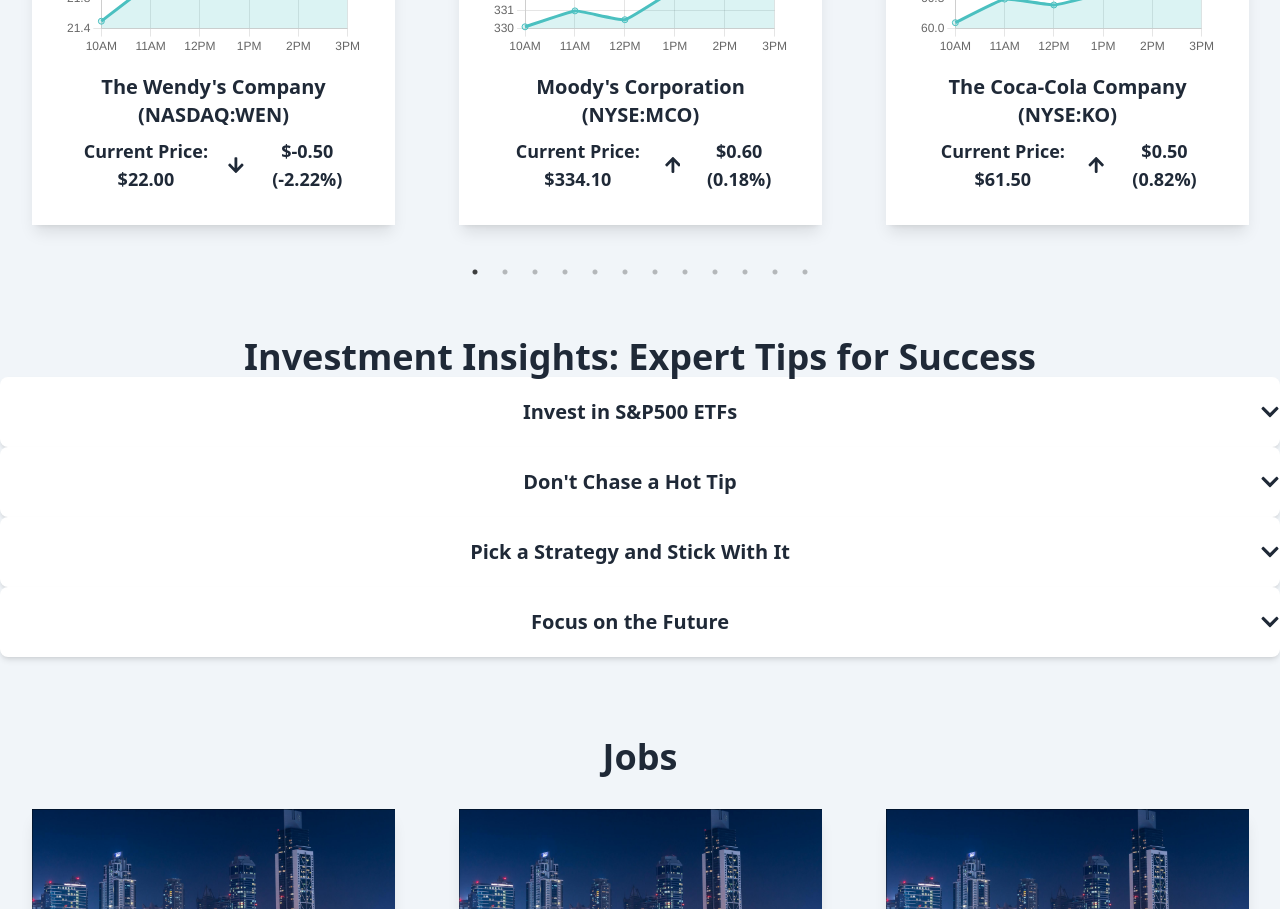
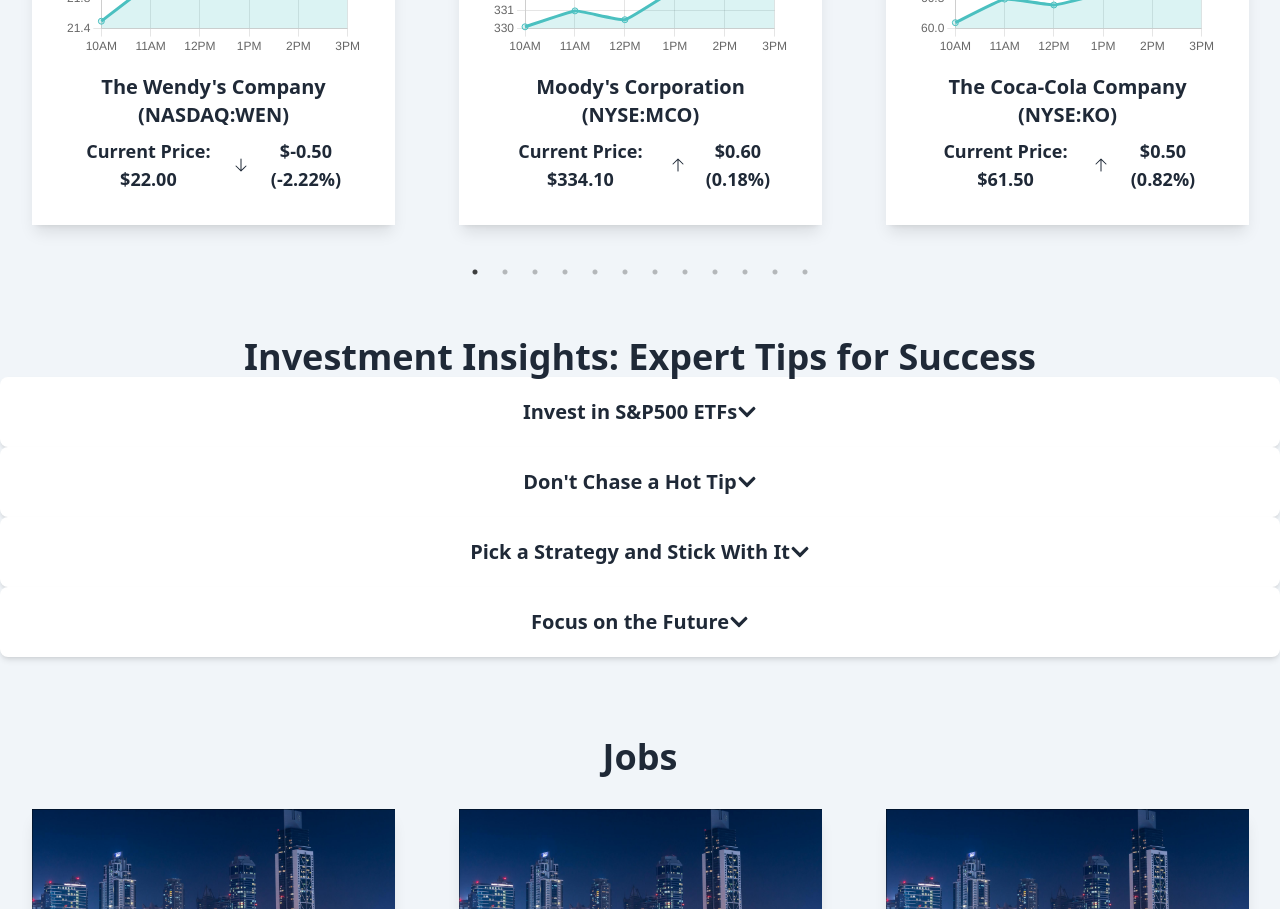
Before and after one commit to Jx1126/asp-final, a React (Vite) app: page /jobs-wealth in a window 1280 px wide. Shown: the part 1020-1929 px from the top of the page. Built offline with nearby package versions, Linux system fonts and the light colour scheme.

Commit message:
Minor adjustments
Refactor: Update stock arrows to Heroicons; retain React Icons for dropdown due to import issues. Minor code adjustments.

```diff
--- a/package.json
+++ b/package.json
@@ -11,6 +11,7 @@
     "css": "npx tailwindcss -i ./src/css/input.css -o ./src/css/output.css --watch"
   },
   "dependencies": {
+    "@heroicons/react": "^2.1.5",
     "chart.js": "^4.4.3",
     "react": "^18.3.1",
     "react-chartjs-2": "^5.2.0",
--- a/src/components/jobs/Jobs.tsx
+++ b/src/components/jobs/Jobs.tsx
@@ -1,14 +1,11 @@
 import { Line } from 'react-chartjs-2';
+import Slider from "react-slick"; // Import the react-slick library for the carousel
+import "slick-carousel/slick/slick.css"; // Import carousel styles
+import "slick-carousel/slick/slick-theme.css";
 import 'chart.js/auto'; // This is needed to properly import Chart.js when using it with React
 import { Chart as ChartJS, CategoryScale, LinearScale, PointElement, LineElement, Tooltip, Legend } from 'chart.js';
 ChartJS.register(CategoryScale, LinearScale, PointElement, LineElement, Tooltip, Legend);
-import Slider from "react-slick"; // Import the react-slick library for the carousel
-import "slick-carousel/slick/slick.css"; // Import carousel styles
-import "slick-carousel/slick/slick-theme.css";
 import { useState } from 'react';
-import { FaArrowUp, FaArrowDown } from 'react-icons/fa'; // Importing arrow icons from react-icons
-
-
 import jobsHero from "/jobs_hero.png?url";
 
 // Hero Section
@@ -38,6 +35,8 @@
   title: string;
   prices: number[];
 }
+
+import { ArrowUpIcon, ArrowDownIcon } from '@heroicons/react/24/solid';
 
 function JobsTopPicksWithGraphSection() {
   const stockData: Stock[] = [
@@ -91,11 +90,12 @@
     },
   ];
 
+
   const settings = {
     dots: true,
     infinite: true,
     speed: 500,
-    slidesToShow: 3, // Show 2 stocks per slide
+    slidesToShow: 3, // Show 3 stocks per slide
     slidesToScroll: 1,
     arrows: true,
   };
@@ -108,6 +108,7 @@
     return { change, percentageChange };
   };
 
+
   return (
     <section className="my-20">
       <h2 className="text-4xl font-bold text-center">Top Picks: Companies and Stocks on the Rise</h2>
@@ -117,8 +118,8 @@
           const isPositive = change >= 0;
 
           return (
-            <div key={index} className="p-8 "> {/* Increased padding for larger space between cards */}
-              <div className="border-4 border-black p-8 shadow-lg bg-white"> {/* Square border with thicker black line */}
+            <div key={index} className="p-8">
+              <div className="border-4 border-black p-8 shadow-lg bg-white"> {}
                 <Line
                   data={{
                     labels: ["10AM", "11AM", "12PM", "1PM", "2PM", "3PM"],
@@ -143,10 +144,16 @@
                 />
                 <h3 className="text-xl font-semibold mt-4 text-center">{stock.title}</h3>
                 <div className="text-center mt-2 flex justify-center items-center space-x-4">
-                  <p className="text-lg font-semibold mr-2">Current Price: ${stock.prices[stock.prices.length - 1].toFixed(2)}</p>
+                  <p className={`text-lg font-semibold mr-2 ${isPositive ? 'text-green-500' : 'text-red-500'}`}>
+                    Current Price: ${stock.prices[stock.prices.length - 1].toFixed(2)}
+                  </p>
                   <div className={`text-lg font-semibold flex items-center ${isPositive ? 'text-green-500' : 'text-red-500'}`}>
-                    {isPositive ? <FaArrowUp /> : <FaArrowDown />}
-                    <span className="ml-2">${change.toFixed(2)} ({percentageChange.toFixed(2)}%)</span>
+                    <span className="font-bold mr-2">
+                      {isPositive ? <ArrowUpIcon className="h-4 w-6" /> : <ArrowDownIcon className="h-4 w-4" />} {/* Bold icon with color */}
+                    </span>
+                    <span>
+                      ${change.toFixed(2)} ({percentageChange.toFixed(2)}%)
+                    </span>
                   </div>
                 </div>
               </div>
@@ -202,12 +209,12 @@
             className="border border-gray-200 shadow-md rounded-lg overflow-hidden bg-white transition-all duration-300"
           >
             <button
-              className="w-full text-center px-6 py-4 text-xl font-semibold flex justify-between items-center bg-gray-100 hover:bg-gray-200 focus:outline-none transition-colors duration-200"
+              className="w-full px-6 py-4 text-xl font-semibold flex justify-center items-center bg-gray-100 hover:bg-gray-200 focus:outline-none transition-colors duration-200"
               onClick={() => toggleDropdown(index)}
               style={{ minHeight: '70px' }}
             >
-              <span className="w-full text-center">{insight.title}</span>
-              <span>
+              <span className="mr-4">{insight.title}</span>
+              <span className="ml-auto">
                 {openIndex === index ? <FaChevronUp /> : <FaChevronDown />}
               </span>
             </button>
```
Also changed, not shown: react-slick.d.ts (deleted, +0 -17 lines), 1 other file (tests, documents, lock files or other folders).
